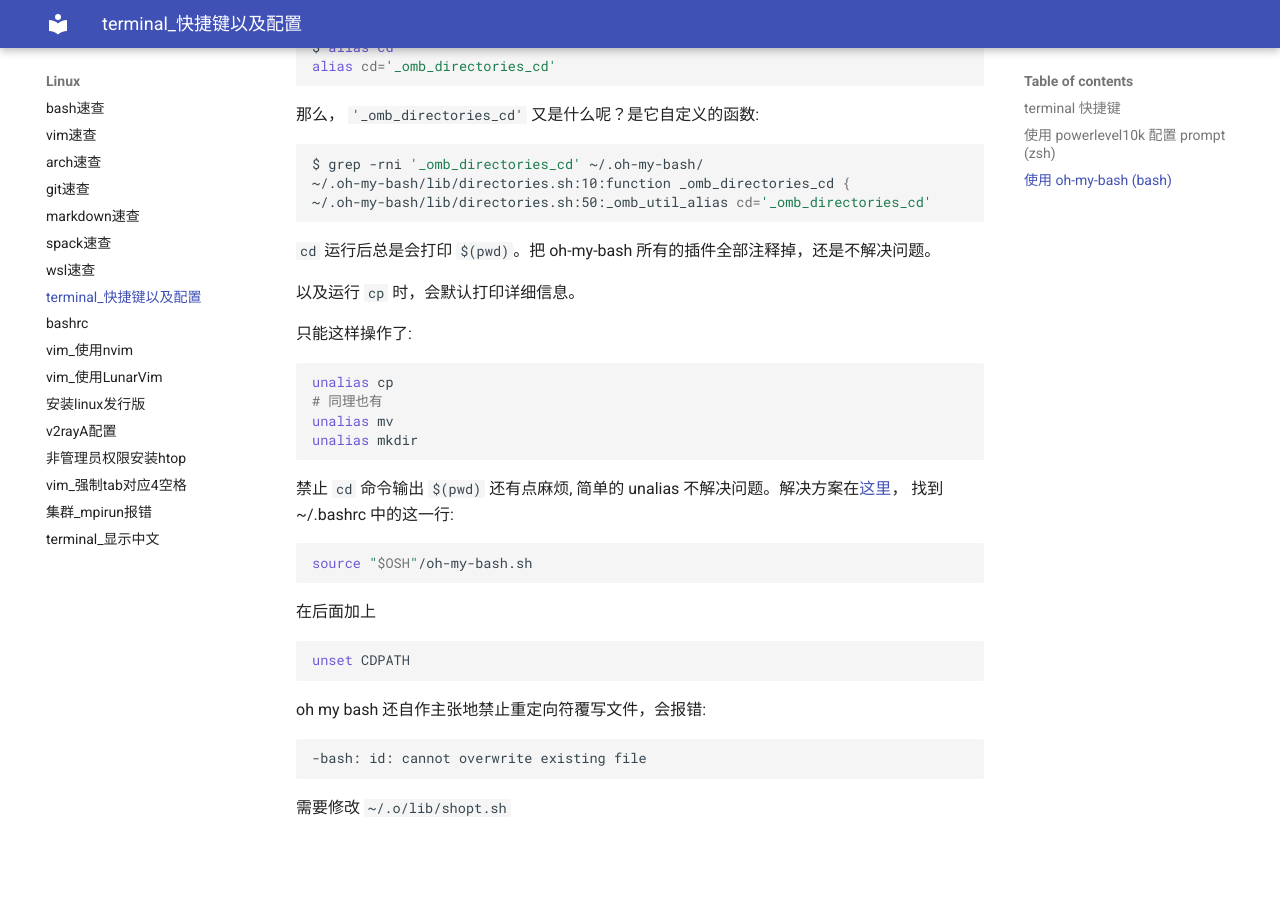
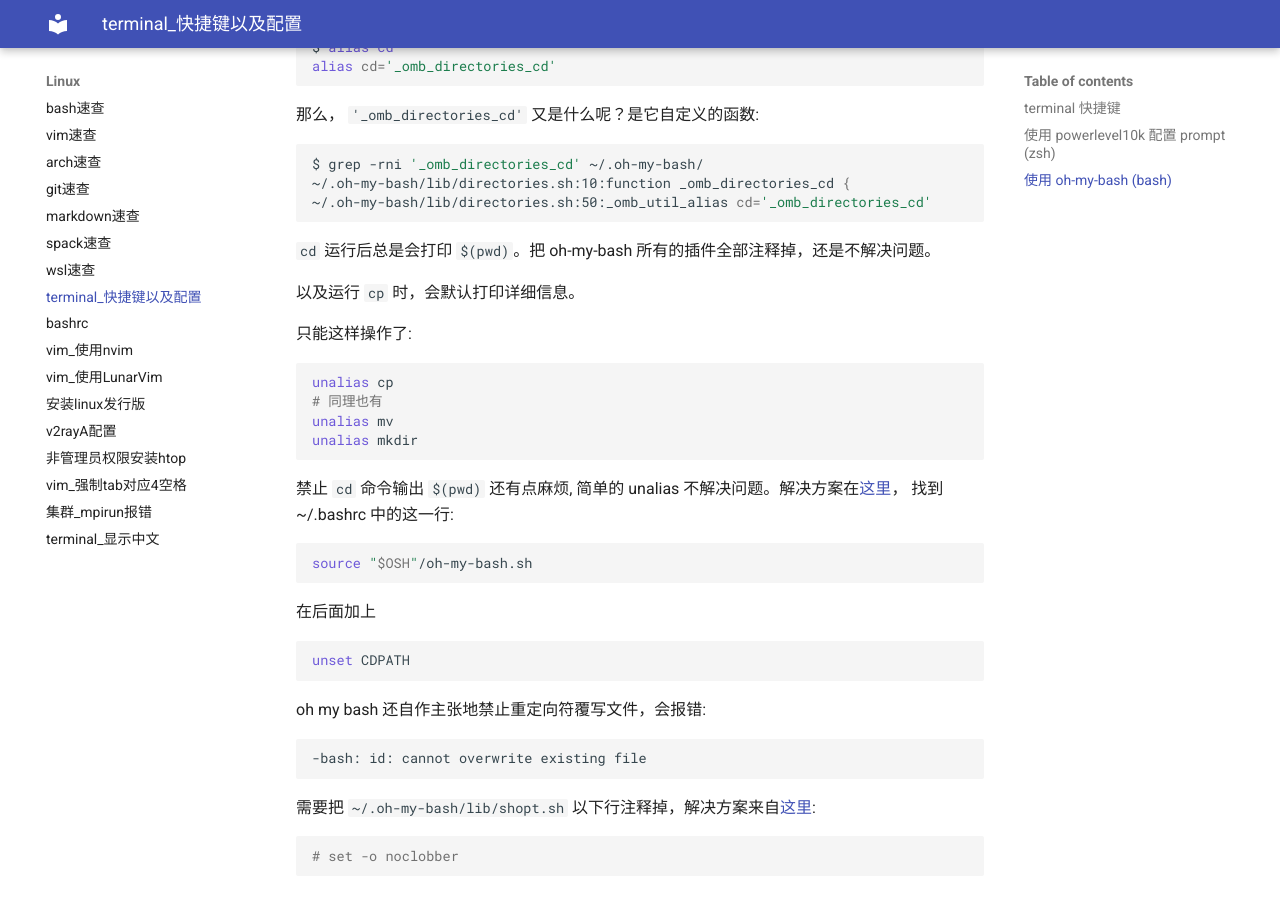
Before and after one commit to ymma98/technotes, an MkDocs documentation site: the page built from docs/Linux/terminal_快捷键以及配置.md, in a window 1280 px wide and 900 px high, scrolled down 2763 px. Built offline with MkDocs 1.6.1 and Material for MkDocs 9.7.7, drawn with Linux system fonts in a browser that asks for light colours; before the commit the page ends 3607 px from its top, so only the background shows below that.

Commit message:
docs/Linux/terminal_快捷键以及配置.md updated from https://stackedit.cn/

````diff
--- a/docs/Linux/terminal_快捷键以及配置.md
+++ b/docs/Linux/terminal_快捷键以及配置.md
@@ -127,11 +127,14 @@ oh my bash 还自作主张地禁止重定向符覆写文件，会报错:
 ```bash
 -bash: id: cannot overwrite existing file
 ```
-需要修改 `~/.o/lib/shopt.sh`
+需要把 `~/.oh-my-bash/lib/shopt.sh` 以下行注释掉，解决方案来自[这里](https://github.com/ohmybash/oh-my-bash/issues/50):
+```bash
+# set -o noclobber
+```
 
 <!--stackedit_data:
-eyJoaXN0b3J5IjpbMzkxMTk0NDIwLDU4MjUzMjEwMiwtMjI4OD
-QzODQ2LC0xNzQ5MzU2ODEyLDc5Mjk1ODY2NCwtMjA4NTYyMzYz
-MCwxMDg2NjI0NDE1LC0xOTY4NTMzNDIwLC04NDczMjQzNTksMz
-A5MDY1ODI2XX0=
+eyJoaXN0b3J5IjpbLTQ2OTgyNDc2OSw1ODI1MzIxMDIsLTIyOD
+g0Mzg0NiwtMTc0OTM1NjgxMiw3OTI5NTg2NjQsLTIwODU2MjM2
+MzAsMTA4NjYyNDQxNSwtMTk2ODUzMzQyMCwtODQ3MzI0MzU5LD
+MwOTA2NTgyNl19
 -->
````
